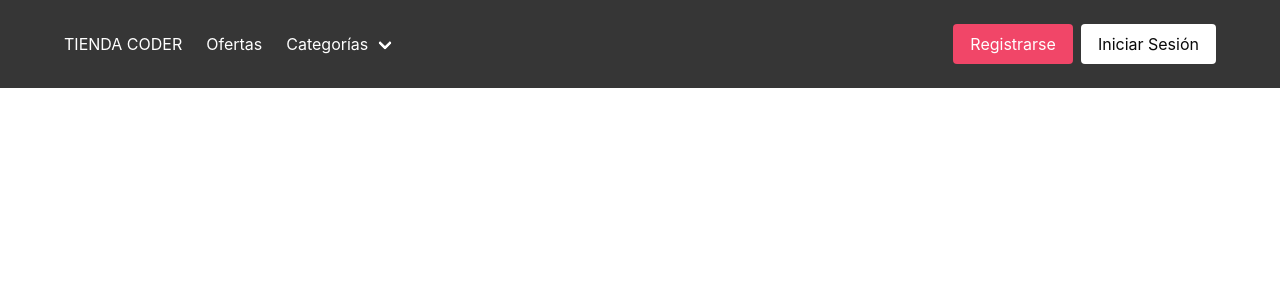
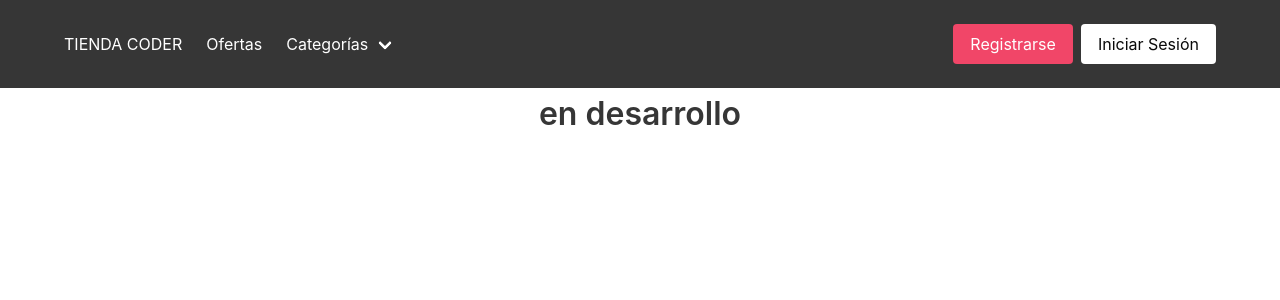
Before and after one commit to Draug0/codertienda-quevedo, a React (Create React App) app: page / in a window 1280 px wide. Shown: the top 300 px of the page. Built offline with nearby package versions, Linux system fonts and the light colour scheme.

Commit message:
class 2 commit

```diff
--- a/src/App.js
+++ b/src/App.js
@@ -9,7 +9,7 @@ function App() {
   return (
     <div className="App">
       <NavBar />
-
+      <p className='title mt-2'>en desarrollo</p>
     </div>
   );
 }
--- a/src/components/NavBar.js
+++ b/src/components/NavBar.js
@@ -6,7 +6,7 @@ const NavBar = () => {
             className="navbar
                        is-spaced
                        is-dark
-                       is-fixed-top"
+                       "
         >
             <div className="container">
 
```
